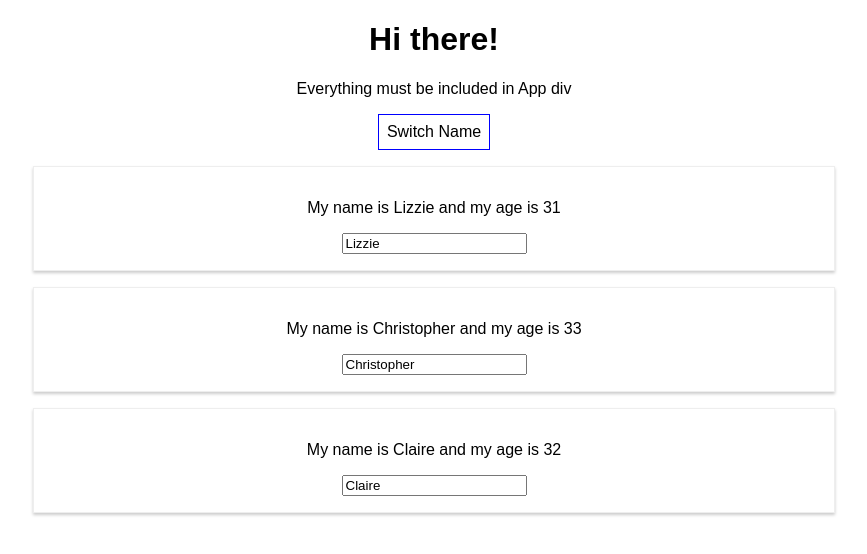
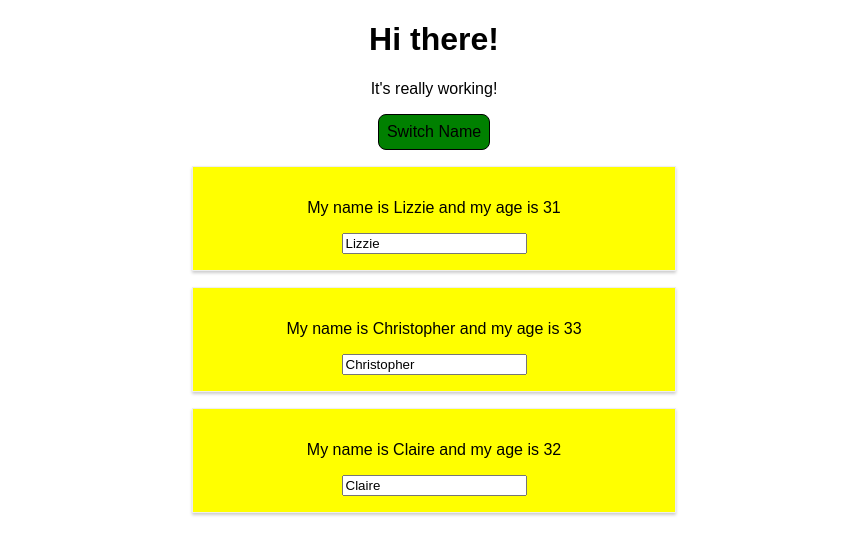
Before and after one commit to lchan217/udemy-react, a React (Create React App) app: page / in a window 1280 px wide. Both pictures are taken after a click on the button "Switch Name". Shown: the top 554 px of the page, without its empty margins (206-1073 px from the left). Built offline with nearby package versions, Linux system fonts and the light colour scheme.

Commit message:
css section

```diff
--- a/package.json
+++ b/package.json
@@ -3,9 +3,11 @@
   "version": "0.1.0",
   "private": true,
   "dependencies": {
+    "radium": "^0.26.1",
     "react": "^17.0.1",
     "react-dom": "^17.0.1",
-    "react-scripts": "1.1.5"
+    "react-scripts": "1.1.5",
+    "styled-components": "^5.2.1"
   },
   "scripts": {
     "start": "react-scripts start",
--- a/src/App.css
+++ b/src/App.css
@@ -2,3 +2,25 @@
 .App {
   text-align: center;
 }
+
+.red {
+  color: red;
+}
+
+.bold {
+  font-weight: bold;
+}
+
+.button {
+  background-color: green;
+  font: inherit;
+  border: 1px solid #000000;
+  border-radius: 8px;
+  padding: 8px;
+  cursor: pointer;
+}
+
+.button:hover {
+  background-color: lightgreen;
+  color: gray;
+}
--- a/src/App.js
+++ b/src/App.js
@@ -1,8 +1,23 @@
 import React, { Component } from 'react';
 // import React, { useState } from 'react'
 import './App.css';
-import Person from './Person/Person'
+// import Radium, { StyleRoot }from 'radium';
+// import styled from 'styled-components'
+import Person from './Person/Person';
 
+// const StyledButton = styled.button`
+//   background-color: ${props => props.alt ? '#FA8072' : '#CFDBC5'};
+//   font: inherit;
+//   border: 1px solid #000000;
+//   border-radius: 8px;
+//   padding: 8px;
+//   cursor: pointer;
+
+//   &:hover {
+//     background-color: ${props => props.alt ? 'orange' : '#ccc'};
+//     color: gray;
+//   }
+// `
 class App extends Component {
   state = {
     persons: [
@@ -62,14 +77,20 @@ class App extends Component {
 
   render() {
     // not global, scoping
-    const style = {
-      backgroundColor: 'white',
-      // also valid: 'background-color': 'white',
-      font: 'inherit',
-      border: '1px solid blue',
-      padding: '8px',
-      cursor: 'pointer'
-    };
+    // const style = {
+    //   backgroundColor: '#CFDBC5',
+    //   // also valid: 'background-color': 'white',
+    //   font: 'inherit',
+    //   border: '1px solid #000000',
+    //   borderRadius: '8px',
+    //   padding: '8px',
+    //   cursor: 'pointer',
+    //   // from radium
+    //   // ':hover': {
+    //   //   backgroundColor: 'yellow',
+    //   //   color: 'pink'
+    //   // }
+    // };
 
     // recommended way (vs ternary in return)
     let persons = null;
@@ -88,14 +109,32 @@ class App extends Component {
           })}
         </div>
       );
+
+      // style.backgroundColor = '#FA8072'
+      // style[':hover'] = {
+      //   backgroundColor: 'yellow',
+      //   color: 'pink'
+      // }
+
+
+    }
+
+    const classes = []
+
+    if(this.state.persons.length <= 2){
+      classes.push('red')
+    }
+
+    if(this.state.persons.length <= 1){
+      classes.push('bold')
     }
 
     return (
       <div className="App">
         <h1>Hi there!</h1>
-        <p>Everything must be included in App div</p>
-        <button
-          style={style}
+        <p className={classes.join(' ')}>It's really working!</p>
+        <button class="button"
+          alt={this.state.showPersons}
           onClick={this.togglePersonsHandler}>Switch Name</button>
         {persons}
       </div>
--- a/src/Person/Person.css
+++ b/src/Person/Person.css
@@ -6,3 +6,9 @@
   padding: 16px;
   text-align: center;
 }
+
+@media (min-width: 500px) {
+  .Person {
+    width: 450px;
+  }
+}
--- a/src/Person/Person.js
+++ b/src/Person/Person.js
@@ -1,13 +1,37 @@
 import React from 'react'
-import './Person.css'
+// import './Person.css'
+// import Radium from 'radium'
+import styled from 'styled-components'
 
 const person = (props) => {
+    // for radium
+    const style = {
+        '@media (min-width: 500px)': {
+            width: '450px'
+        }
+    };
+
+    // for styled components
+    const StyledDiv = styled.div`
+            width: 60%;
+            margin: 16px auto;
+            border: 1px solid #eee;
+            box-shadow: 0 2px 3px #ccc;
+            padding: 16px;
+            text-align: center;
+            background-color: yellow;
+            @media (min-width: 500px) {
+                width: 450px;
+            }`
+
     return (
-        <div className="Person">
+        // <div className="Person" style={style}>
+        <StyledDiv>
             <p onClick={props.click}>My name is {props.name} and my age is {props.age}</p>
             <p>{props.children}</p>
             <input type="text" onChange={props.changed} value={props.name}/>
-        </div>
+        </StyledDiv>
+        // </div>
     )
 }
 
```
Also changed, not shown: 1 other file (tests, documents, lock files or other folders).
